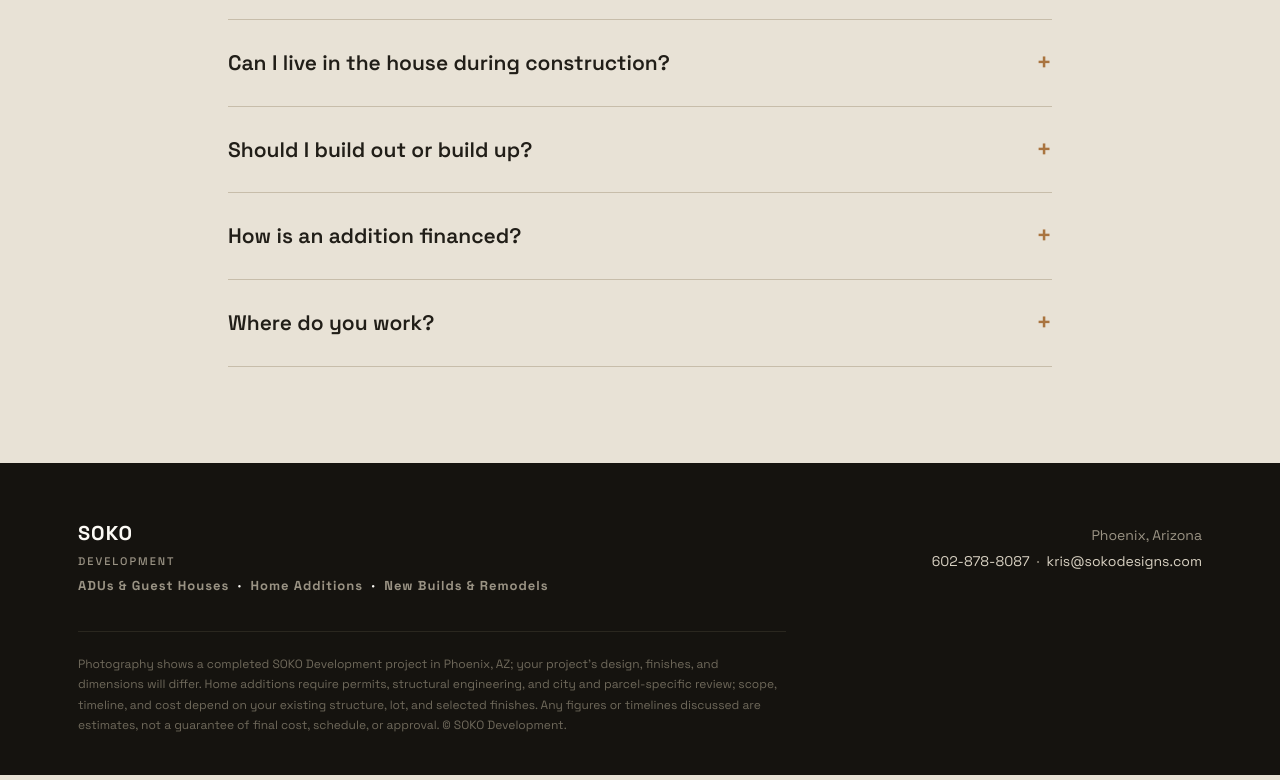
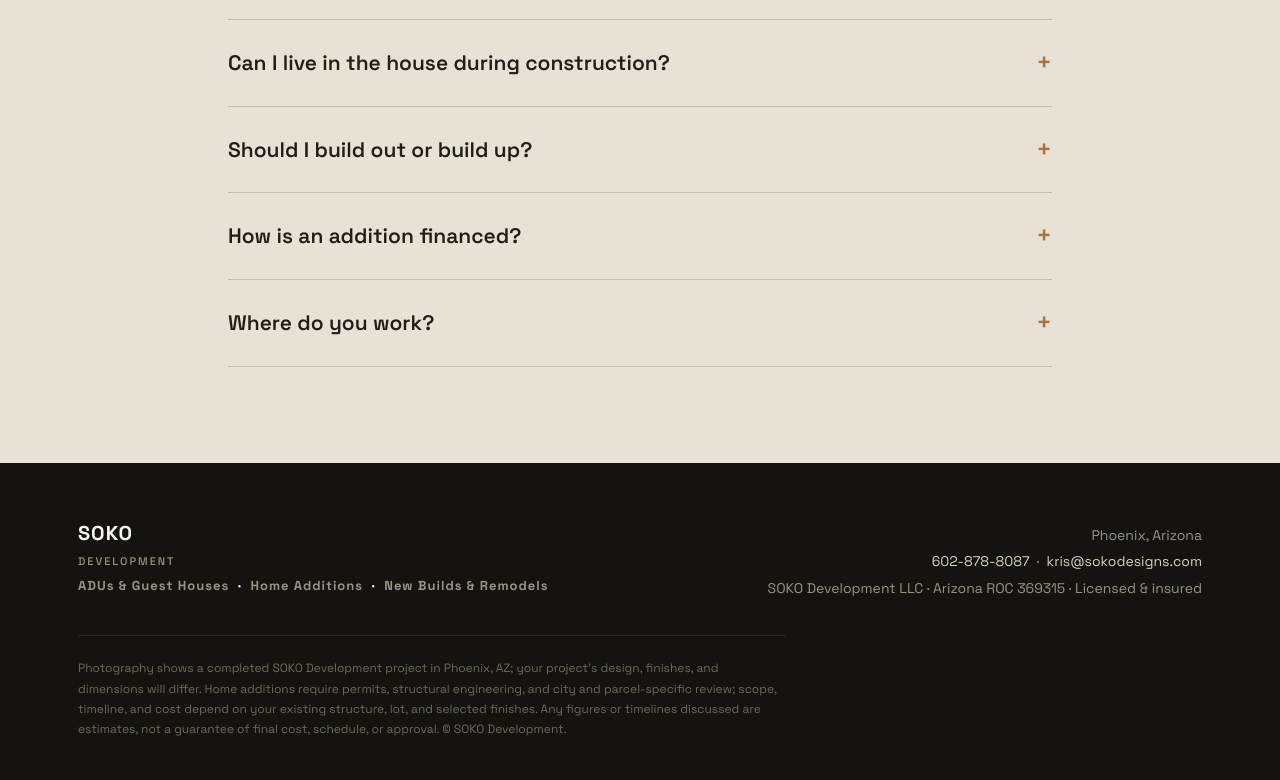
Before and after one commit to krisonti/Arizonaadditions, a plain HTML site: page index.html in a window 1280 px wide. Shown: the part 8524-9304 px from the top of the page. Drawn offline with Linux system fonts and the light colour scheme.

Commit message:
Add Arizona contractor license ROC 369315 to the footer
Co-Authored-By: Claude Fable 5.2 <noreply@anthropic.com>

```diff
--- a/index.html
+++ b/index.html
@@ -515,6 +515,7 @@
       <div class="foot-contact">
         Phoenix, Arizona<br>
         <a href="tel:6028788087">602-878-8087</a> &nbsp;·&nbsp; <a href="mailto:kris@sokodesigns.com">kris@sokodesigns.com</a><br>
+        SOKO Development LLC · Arizona ROC 369315 · Licensed &amp; insured
       </div>
     </div>
     <div class="disclaim">
```
